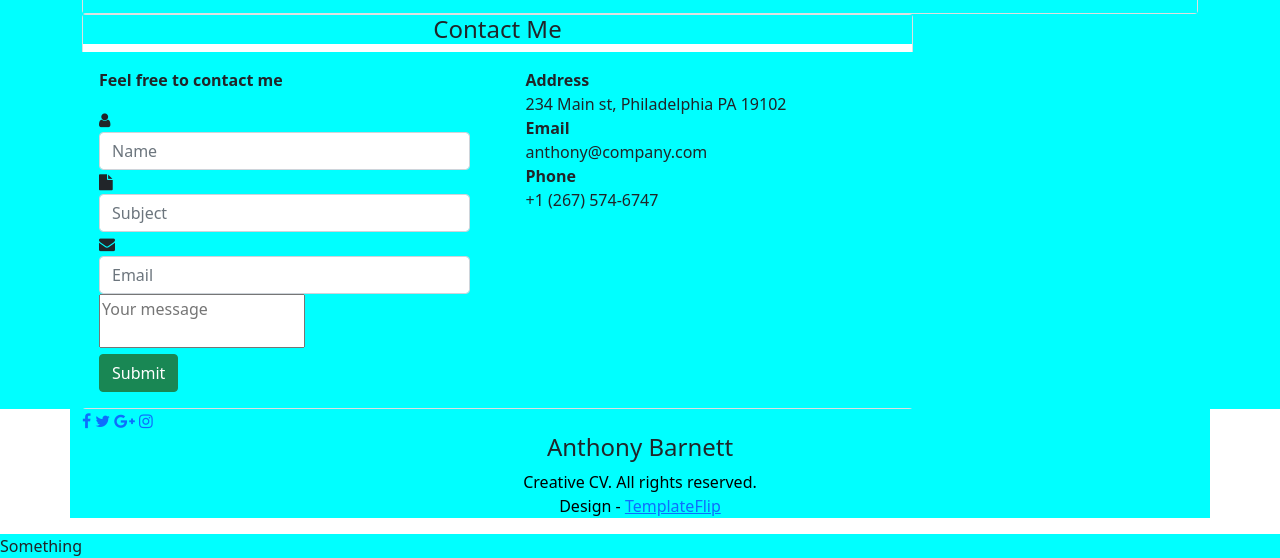
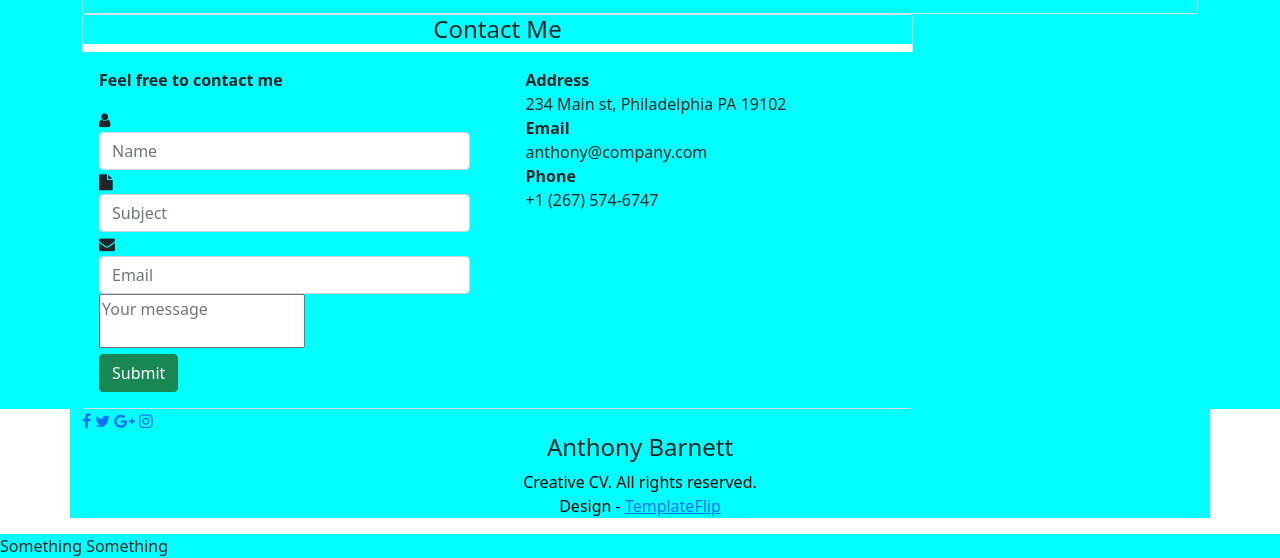
Before and after one commit to Dark11100/TemplateRepo, a plain HTML site: page index.html in a window 1280 px wide. Shown: the part 2271-2829 px from the top of the page. Drawn offline with nearby package versions, Linux system fonts and the light colour scheme; files that its build step writes are made by us from their sources.

Commit message:
More to div

```diff
--- a/index.html
+++ b/index.html
@@ -514,7 +514,7 @@
     </div>
 
 <div>
-  Something
+  Something Something
 </div>
 
   </footer>
```
